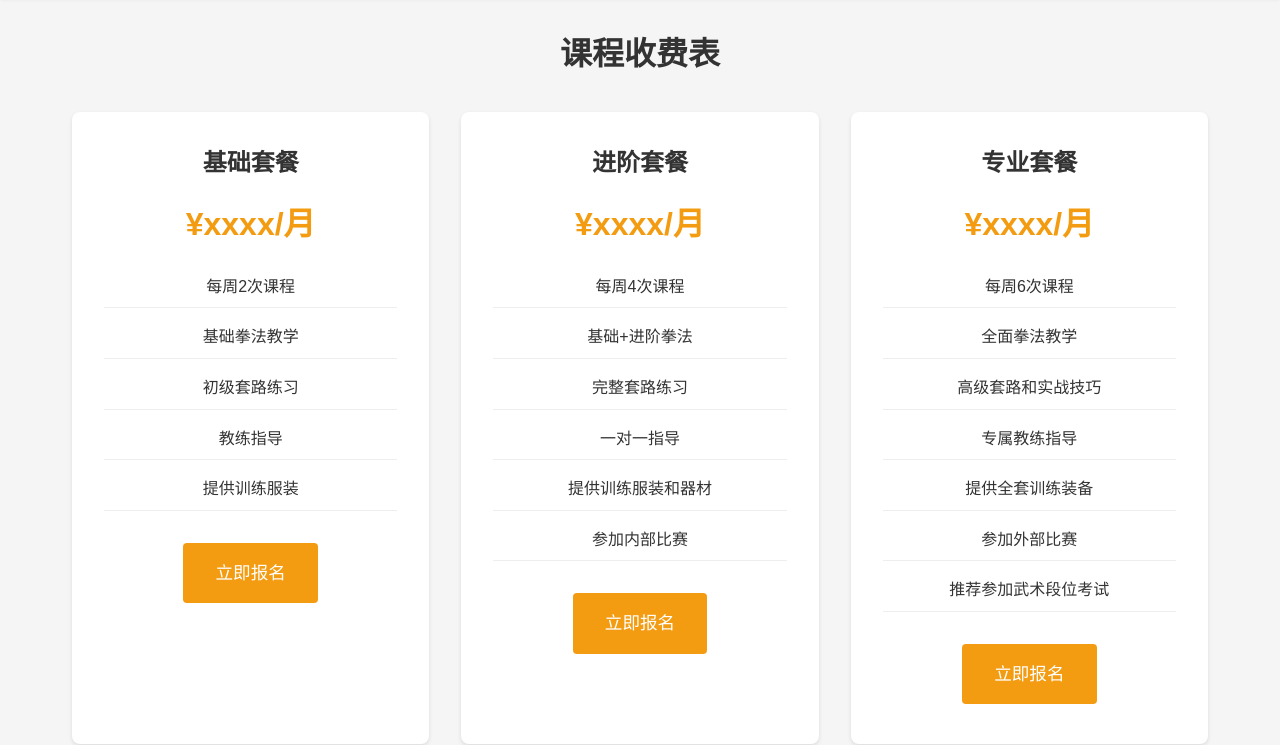
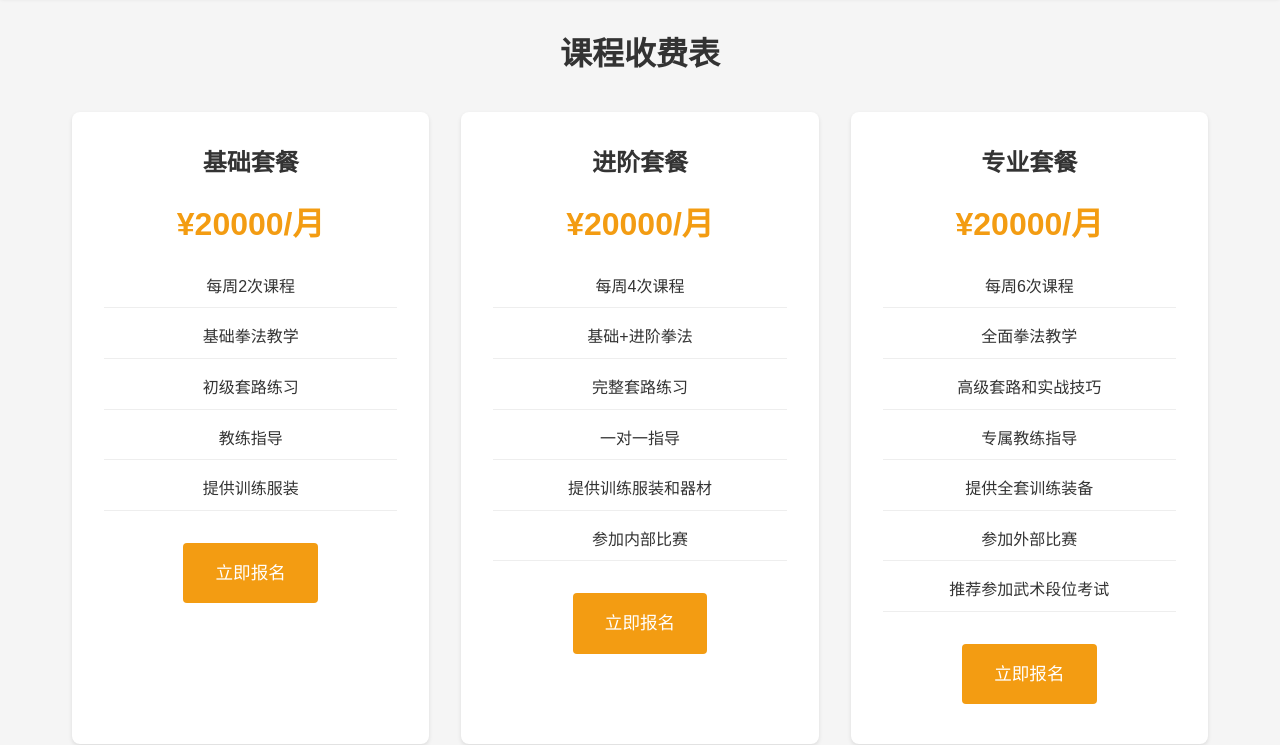
Before and after one commit to koeltp/xyq, a plain HTML site: page pricing.html in a window 1280 px wide. Shown: the part 81-826 px from the top of the page. Drawn offline with Linux system fonts and the light colour scheme; a script that the page names is missing; a web font is replaced by a local one.

Commit message:
fix: 更新定价页面中的套餐价格
将基础套餐、进阶套餐和专业套餐的价格从占位符"¥xxxx/月"更新为实际价格"¥20000/月"

```diff
--- a/pricing.html
+++ b/pricing.html
@@ -51,7 +51,7 @@
             <div class="pricing-grid">
                 <div class="pricing-card">
                     <h4>基础套餐</h4>
-                    <div class="price">¥xxxx/月</div>
+                    <div class="price">¥20000/月</div>
                     <ul>
                         <li>每周2次课程</li>
                         <li>基础拳法教学</li>
@@ -63,7 +63,7 @@
                 </div>
                 <div class="pricing-card">
                     <h4>进阶套餐</h4>
-                    <div class="price">¥xxxx/月</div>
+                    <div class="price">¥20000/月</div>
                     <ul>
                         <li>每周4次课程</li>
                         <li>基础+进阶拳法</li>
@@ -76,7 +76,7 @@
                 </div>
                 <div class="pricing-card">
                     <h4>专业套餐</h4>
-                    <div class="price">¥xxxx/月</div>
+                    <div class="price">¥20000/月</div>
                     <ul>
                         <li>每周6次课程</li>
                         <li>全面拳法教学</li>
```
